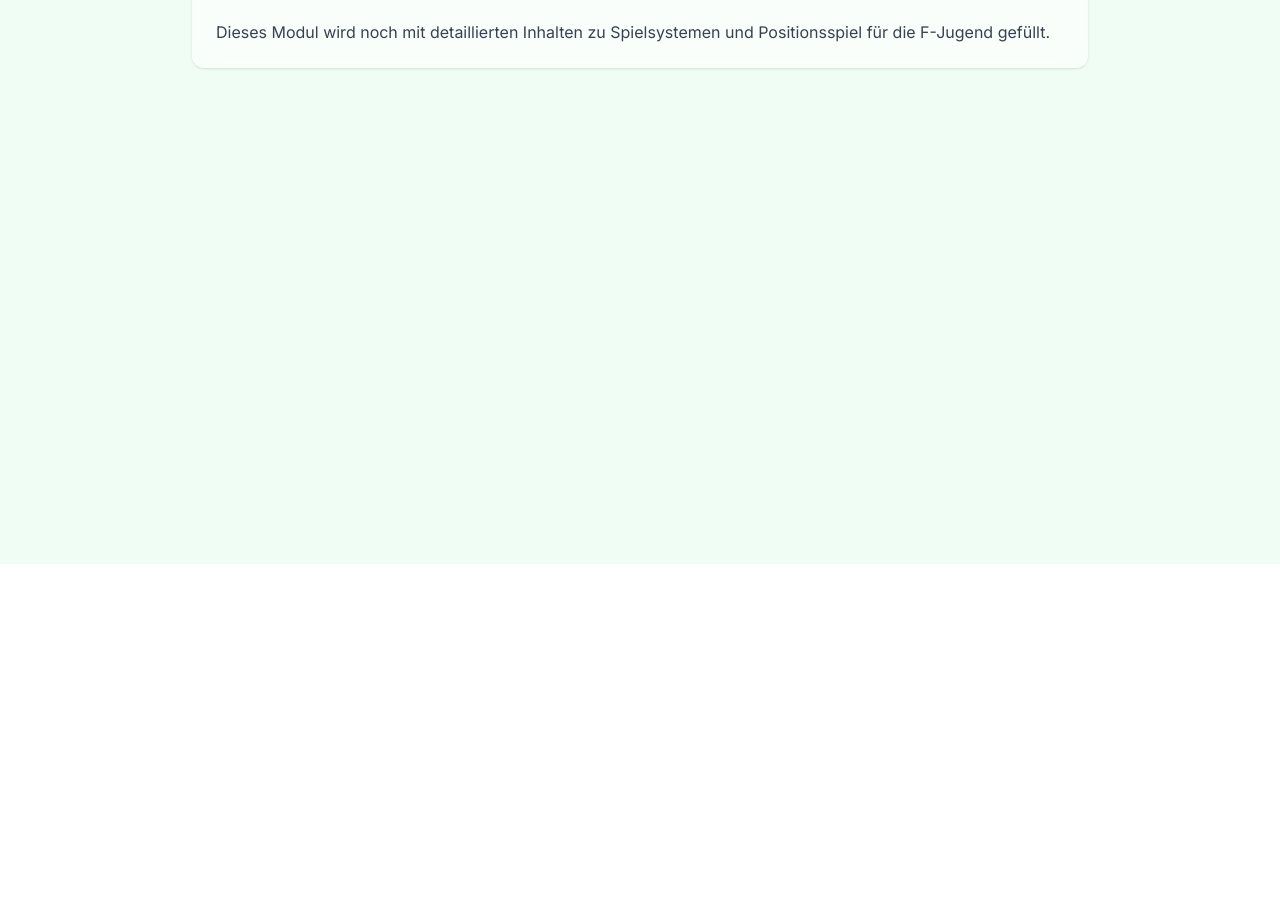
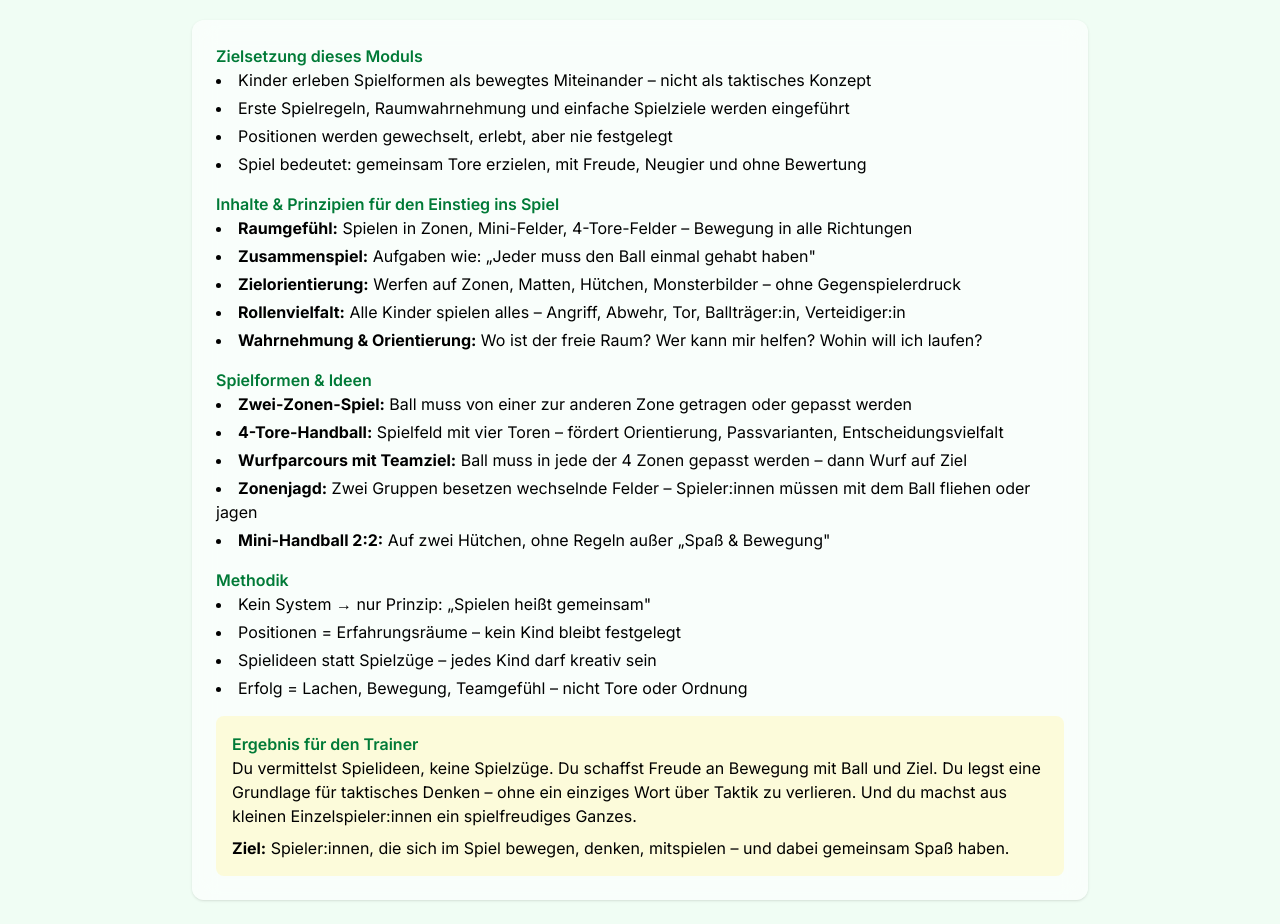
Before and after one commit to OGCoach23/Handbuch-Ausbildung, a React (Vite) app: page /f-jugend-m5 in a window 1280 px wide. Shown: the part 308-1232 px from the top of the page. Before the commit the page ends 872 px from the top, so only its background shows below. Built offline with nearby package versions, Linux system fonts and the light colour scheme.

Commit message:
Add detailed content to F-Jugend Modul 5: Spielsysteme & Positionsspiel

```diff
--- a/src/pages/f-jugend-m5.jsx
+++ b/src/pages/f-jugend-m5.jsx
@@ -8,7 +8,7 @@ export default function FJugendM5() {
         initial={{ opacity: 0, y: 30 }}
         animate={{ opacity: 1, y: 0 }}
         transition={{ duration: 0.6 }}
-        className="max-w-4xl mx-auto"
+        className="max-w-4xl mx-auto space-y-6"
       >
         <div className="mb-6">
           <Link to="/f-jugend" className="text-primary hover:underline">
@@ -16,16 +16,63 @@ export default function FJugendM5() {
           </Link>
         </div>
 
-        <h1 className="text-2xl font-bold text-primary mb-6">M5: Spielsysteme & Positionsspiel</h1>
-        <p className="text-lg mb-8 italic">
-          Was Spieler:innen wann über Räume, Rollen und Systeme lernen sollen – ohne zu überfordern.
-        </p>
+        <h1 className="text-2xl font-bold text-primary">Modul 5: Spielsysteme & Positionsspiel</h1>
 
-        <div className="bg-white/60 backdrop-blur-md p-6 rounded-xl shadow">
-          <h2 className="text-xl font-bold text-primary mb-4">Inhalt wird noch erstellt</h2>
-          <p className="text-gray-700">
-            Dieses Modul wird noch mit detaillierten Inhalten zu Spielsystemen und Positionsspiel für die F-Jugend gefüllt.
-          </p>
+        <p className="font-semibold">Leitfrage:</p>
+        <p className="bg-yellow-100 px-2 py-1 rounded">„Wie können Kinder Handball spielen – ohne System, aber mit Raumgefühl, Bewegungslust und ersten Spiellogiken?"</p>
+
+        <div className="bg-white/60 backdrop-blur-md p-6 rounded-xl shadow space-y-4">
+          <div>
+            <h3 className="font-semibold text-primary">Zielsetzung dieses Moduls</h3>
+            <ul className="list-disc list-inside space-y-1">
+              <li>Kinder erleben Spielformen als bewegtes Miteinander – nicht als taktisches Konzept</li>
+              <li>Erste Spielregeln, Raumwahrnehmung und einfache Spielziele werden eingeführt</li>
+              <li>Positionen werden gewechselt, erlebt, aber nie festgelegt</li>
+              <li>Spiel bedeutet: gemeinsam Tore erzielen, mit Freude, Neugier und ohne Bewertung</li>
+            </ul>
+          </div>
+
+          <div>
+            <h3 className="font-semibold text-primary">Inhalte & Prinzipien für den Einstieg ins Spiel</h3>
+            <ul className="list-disc list-inside space-y-1">
+              <li><strong>Raumgefühl:</strong> Spielen in Zonen, Mini-Felder, 4-Tore-Felder – Bewegung in alle Richtungen</li>
+              <li><strong>Zusammenspiel:</strong> Aufgaben wie: „Jeder muss den Ball einmal gehabt haben"</li>
+              <li><strong>Zielorientierung:</strong> Werfen auf Zonen, Matten, Hütchen, Monsterbilder – ohne Gegenspielerdruck</li>
+              <li><strong>Rollenvielfalt:</strong> Alle Kinder spielen alles – Angriff, Abwehr, Tor, Ballträger:in, Verteidiger:in</li>
+              <li><strong>Wahrnehmung & Orientierung:</strong> Wo ist der freie Raum? Wer kann mir helfen? Wohin will ich laufen?</li>
+            </ul>
+          </div>
+
+          <div>
+            <h3 className="font-semibold text-primary">Spielformen & Ideen</h3>
+            <ul className="list-disc list-inside space-y-1">
+              <li><strong>Zwei-Zonen-Spiel:</strong> Ball muss von einer zur anderen Zone getragen oder gepasst werden</li>
+              <li><strong>4-Tore-Handball:</strong> Spielfeld mit vier Toren – fördert Orientierung, Passvarianten, Entscheidungsvielfalt</li>
+              <li><strong>Wurfparcours mit Teamziel:</strong> Ball muss in jede der 4 Zonen gepasst werden – dann Wurf auf Ziel</li>
+              <li><strong>Zonenjagd:</strong> Zwei Gruppen besetzen wechselnde Felder – Spieler:innen müssen mit dem Ball fliehen oder jagen</li>
+              <li><strong>Mini-Handball 2:2:</strong> Auf zwei Hütchen, ohne Regeln außer „Spaß & Bewegung"</li>
+            </ul>
+          </div>
+
+          <div>
+            <h3 className="font-semibold text-primary">Methodik</h3>
+            <ul className="list-disc list-inside space-y-1">
+              <li>Kein System → nur Prinzip: „Spielen heißt gemeinsam"</li>
+              <li>Positionen = Erfahrungsräume – kein Kind bleibt festgelegt</li>
+              <li>Spielideen statt Spielzüge – jedes Kind darf kreativ sein</li>
+              <li>Erfolg = Lachen, Bewegung, Teamgefühl – nicht Tore oder Ordnung</li>
+            </ul>
+          </div>
+
+          <div className="bg-yellow-100/60 p-4 rounded-lg">
+            <h3 className="font-semibold text-primary">Ergebnis für den Trainer</h3>
+            <p className="mb-2">
+              Du vermittelst Spielideen, keine Spielzüge. Du schaffst Freude an Bewegung mit Ball und Ziel.
+              Du legst eine Grundlage für taktisches Denken – ohne ein einziges Wort über Taktik zu verlieren.
+              Und du machst aus kleinen Einzelspieler:innen ein spielfreudiges Ganzes.
+            </p>
+            <p><strong>Ziel:</strong> Spieler:innen, die sich im Spiel bewegen, denken, mitspielen – und dabei gemeinsam Spaß haben.</p>
+          </div>
         </div>
       </motion.div>
     </div>
```
